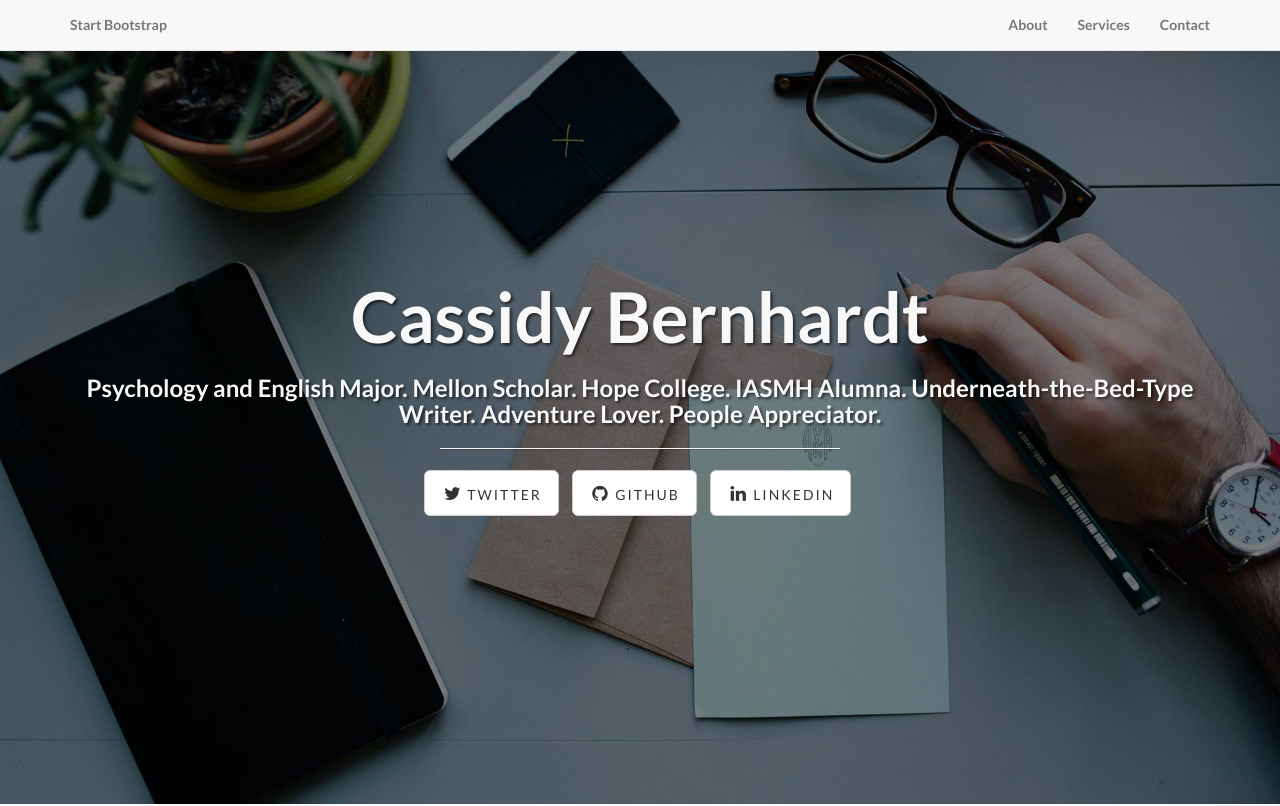
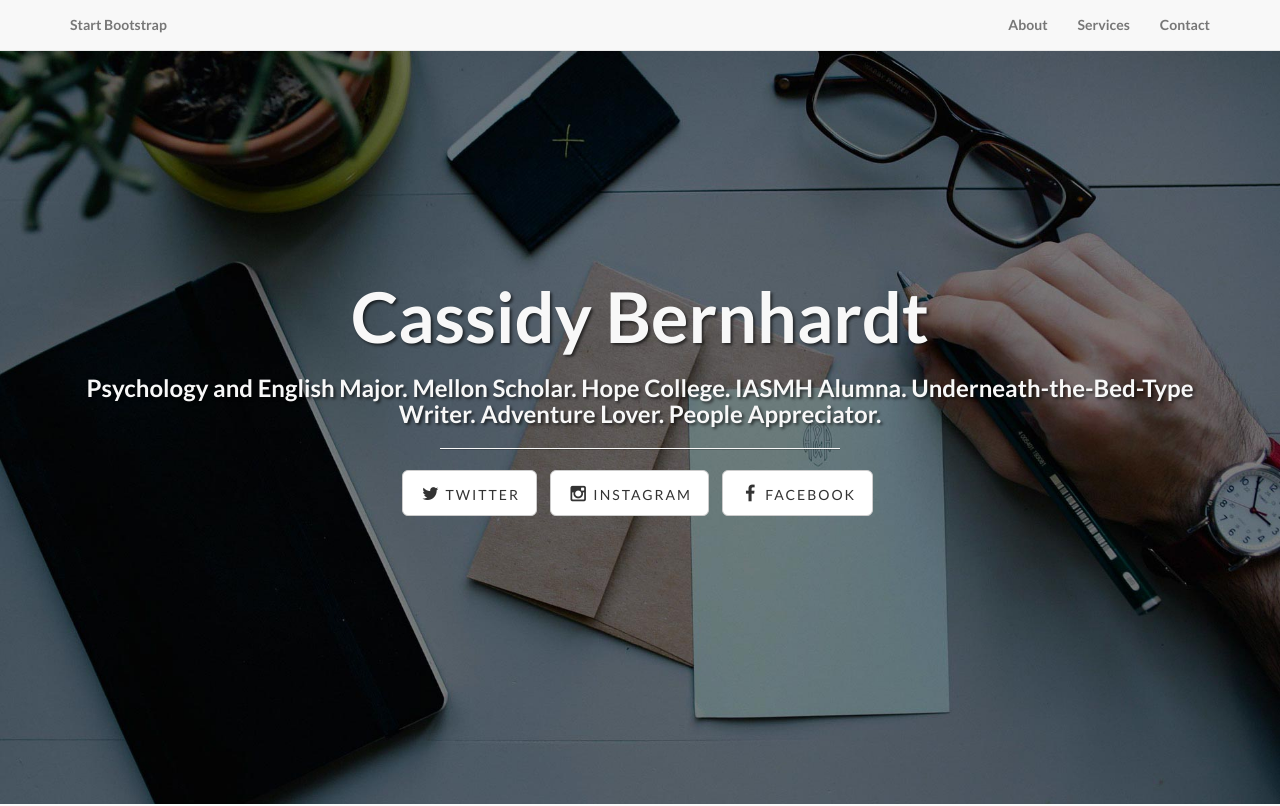
Before and after one commit to cassbernhardt/cassbernhardt.github.io, a plain HTML site: page index.html in a window 1280 px wide. Shown: the top 806 px of the page. Drawn offline with Linux system fonts and the light colour scheme.

Commit message:
Buttons
Buttons

```diff
--- a/index.html
+++ b/index.html
@@ -78,13 +78,13 @@
                         <hr class="intro-divider">
                         <ul class="list-inline intro-social-buttons">
                             <li>
-                                <a href="https://twitter.com/SBootstrap" class="btn btn-default btn-lg"><i class="fa fa-twitter fa-fw"></i> <span class="network-name">Twitter</span></a>
+                                <a href="https://twitter.com/cassbernhardt" class="btn btn-default btn-lg"><i class="fa fa-twitter fa-fw"></i> <span class="network-name">Twitter</span></a>
                             </li>
                             <li>
-                                <a href="https://github.com/IronSummitMedia/startbootstrap" class="btn btn-default btn-lg"><i class="fa fa-github fa-fw"></i> <span class="network-name">Github</span></a>
+                                <a href="https://instagram.com/stay.classidy/" class="btn btn-default btn-lg"><i class="fa fa-instagram fa-fw"></i> <span class="network-name">Instagram</span></a>
                             </li>
                             <li>
-                                <a href="#" class="btn btn-default btn-lg"><i class="fa fa-linkedin fa-fw"></i> <span class="network-name">Linkedin</span></a>
+                                <a href="https://www.facebook.com/cassidy.bernhardt" class="btn btn-default btn-lg"><i class="fa fa-facebook fa-fw"></i> <span class="network-name">Facebook</span></a>
                             </li>
                         </ul>
                     </div>
```
